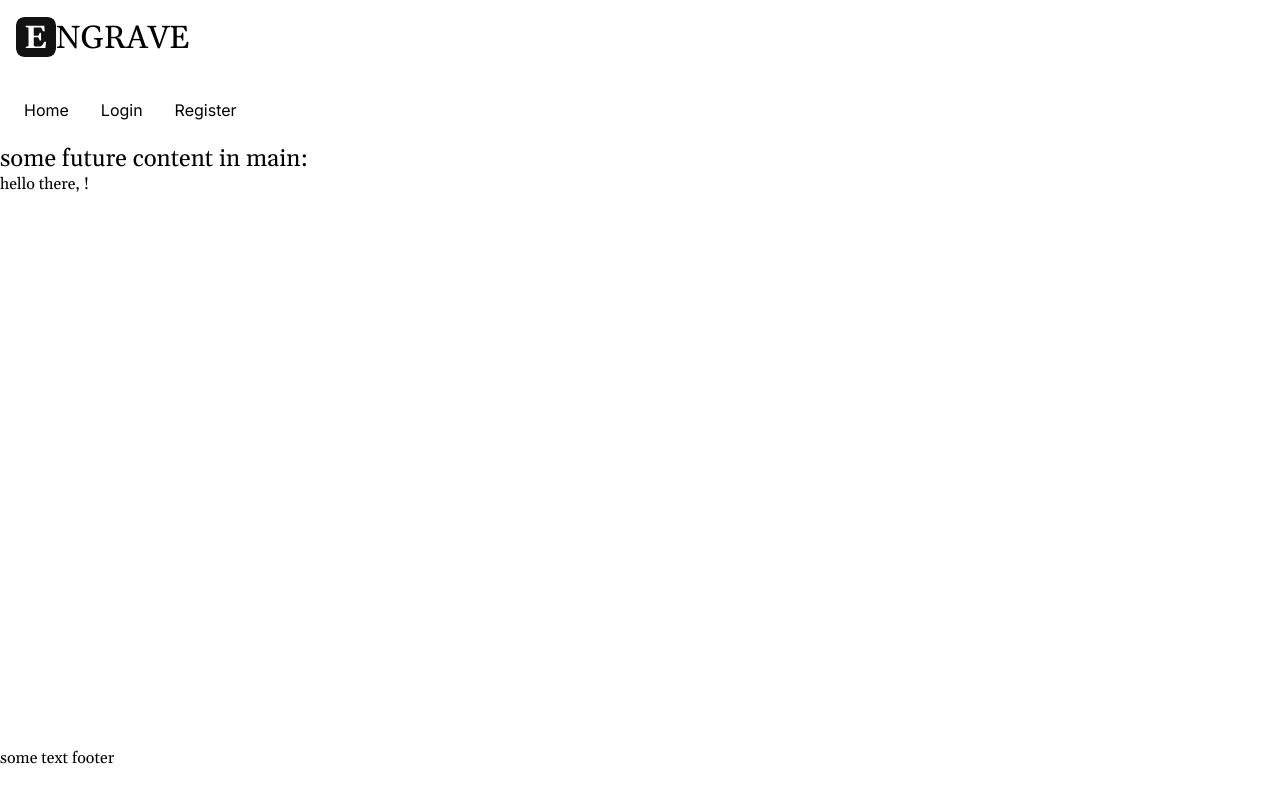
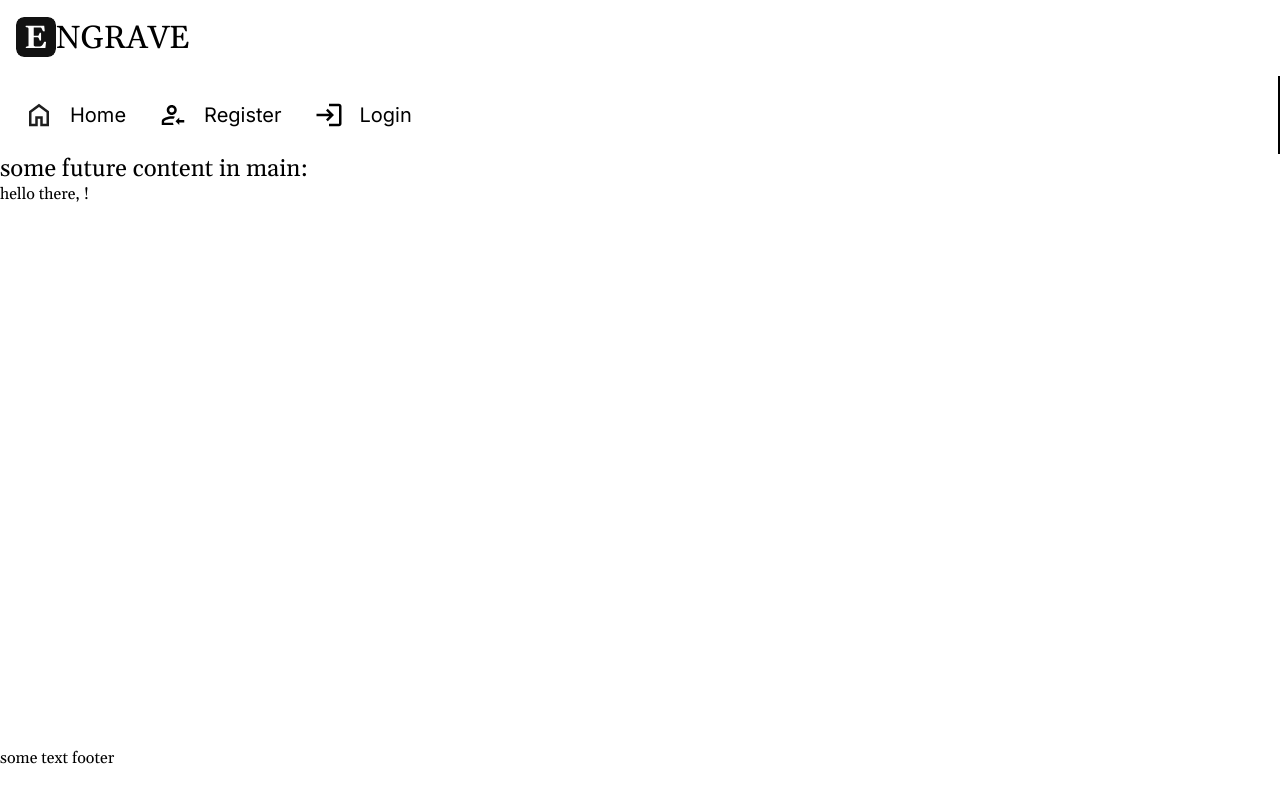
Before and after one commit to GGihan/blog-api, a React (Vite) app in the folder frontend-reader/: page / in a window 1280 px wide. Built offline with nearby package versions, Linux system fonts and the light colour scheme; no server answers.

Commit message:
Add(reader) main nav links and icons, style mobile

```diff
--- a/frontend-reader/src/components/MainNav/MainNav.jsx
+++ b/frontend-reader/src/components/MainNav/MainNav.jsx
@@ -1,8 +1,15 @@
+import { useAuth } from "@/hooks/useAuth";
 import Button from "../Button/Button";
 import styles from "./MainNav.module.css";
 import close from "@/assets/images/close.svg";
+import home from "@/assets/images/home.svg";
+import register from "@/assets/images/sign-up.svg";
+import login from "@/assets/images/log-in.svg";
+import logoutIcon from "@/assets/images/log-out.svg";
 
 export default function MainNav({ isOpen, onClose }) {
+
+  const { user, logout } = useAuth();
 
   return (
     <nav className={`main-nav ${styles.navContainer} ${isOpen ? styles.navOpen : ''}`}>
@@ -22,15 +29,66 @@ export default function MainNav({ isOpen, onClose }) {
         </Button>
       </div>
       <ul className={styles.menuList}>
-        <li className={styles.menuItem}>Home
-
+        <li className={styles.menuItem}>
+          <a href="/" className={`${styles.linkGroup}`}>
+            <img
+              className={styles.linkIcon}
+              src={home}
+              alt=""
+              width="30"
+              height="30"
+              aria-hidden="true"
+            />
+            <p className={styles.linkText}>Home</p>
+          </a>
         </li>
-        <li className={styles.menuItem}>Login
-
-        </li>
-        <li className={styles.menuItem}>Register
-
-        </li>
+        {!user ? (
+          <>
+            <li className={styles.menuItem}>
+              <a href="/register" className={`${styles.linkGroup}`}>
+                <img
+                  className={styles.linkIcon}
+                  src={register}
+                  alt=""
+                  width="30"
+                  height="30"
+                  aria-hidden="true"
+                />
+                <p className={styles.linkText}>Register</p>
+              </a>
+            </li>
+            <li className={styles.menuItem}>
+              <a href="/login" className={`${styles.linkGroup}`}>
+                <img
+                  className={styles.linkIcon}
+                  src={login}
+                  alt=""
+                  width="30"
+                  height="30"
+                  aria-hidden="true"
+                />
+                <p className={styles.linkText}>Login</p>
+              </a>
+            </li>
+          </>
+        ) : (
+          <li className={styles.menuItem}>
+            <Button
+              className={styles.logoutButton}
+              onClick={() => logout()}
+              aria-hidden="true"
+            >
+              <img
+                className={styles.linkIcon}
+                src={logoutIcon}
+                alt=""
+                width="30"
+                height="30"
+              />
+              Logout
+            </Button>
+          </li>
+        )}
       </ul>
     </nav>
   );
--- a/frontend-reader/src/components/MainNav/MainNav.module.css
+++ b/frontend-reader/src/components/MainNav/MainNav.module.css
@@ -14,6 +14,7 @@
   display: flex;
   flex-direction: column;
   font-family: var(--font-ui);
+  border-right: 2px solid black;
 }
 
 .navOpen {
@@ -42,7 +43,32 @@
 }
 
 .menuItem {
+ border-bottom: 1px solid black;
+}
+
+.linkGroup,
+.logoutButton {
+  display: flex;
+  align-items: center;
   padding: var(--space-s);
+  gap: var(--space-m);
+  font-size: 1.25rem;
+  border-radius: var(--space-m);
+}
+
+.linkIcon {
+  width: 30px;
+  height: 30px;
+  aspect-ratio: 1 / 1;
+}
+
+.logoutButton {
+  width: 100%;
+  justify-content: flex-start;
+}
+
+.logoutButton:hover {
+  background-color: unset;
 }
 
 @media (min-width: 1024px) {
@@ -62,4 +88,13 @@
   .menuList {
     flex-direction: row;
   }
+
+  .menuItem {
+    border-bottom: unset;
+  }
+
+  /* .menuItem:hover {
+    background-color: var(--color-ui-light);
+    border-radius: var(--space-s);
+  } */
 }
--- a/frontend-reader/src/index.css
+++ b/frontend-reader/src/index.css
@@ -83,6 +83,8 @@ ul {
 a {
   text-decoration: none;
   color: unset;
+  /* Removes blue rectangle when link is pressed */
+  -webkit-tap-highlight-color: transparent;
 }
 
 .flex-row {
```
